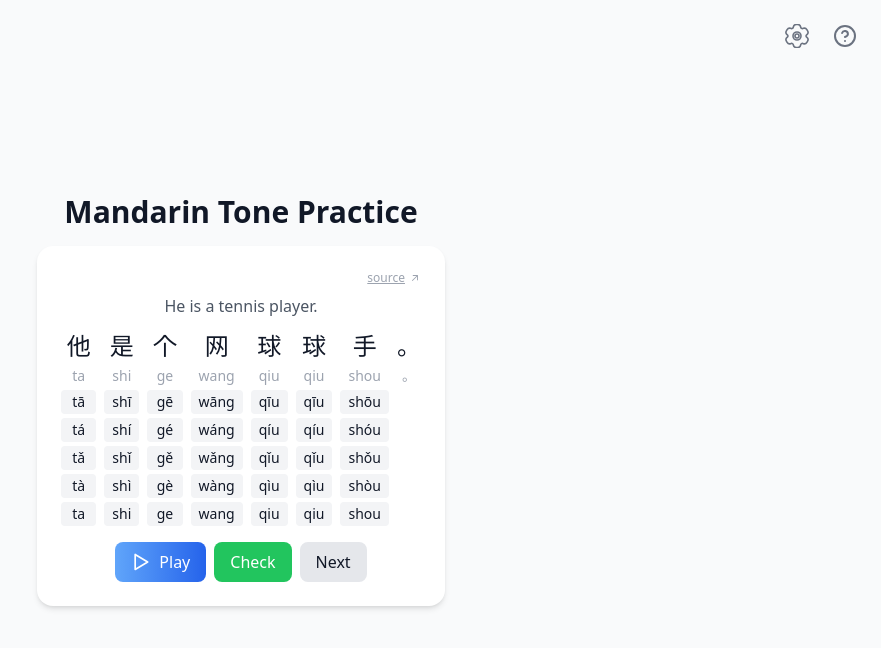
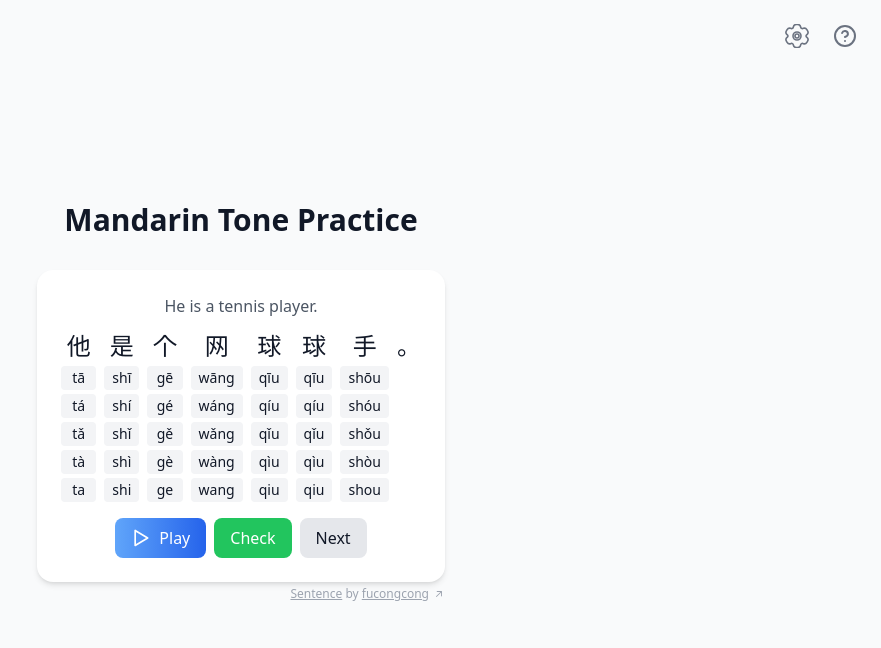
Before and after one commit to nestor98/mandarin_tones, a React (Vite) app in the folder mandarin-tone-practice/: page / in a window 1280 px wide. Shown: the top 648 px of the page, without its empty margins (399-1280 px from the left). Built offline with nearby package versions, Linux system fonts and the light colour scheme.

Commit message:
add: attribution

```diff
--- a/mandarin-tone-practice/src/components/AboutModal.jsx
+++ b/mandarin-tone-practice/src/components/AboutModal.jsx
@@ -15,7 +15,7 @@ return (
                 Practice mandarin tones in context. Inspired by the tone trainer in <a href="https://www.dong-chinese.com/learn/sounds/pinyin/toneTrainer" target="_blank" rel="noreferrer" className="text-blue-500 underline">Dong Chinese</a>, where I was missing some examples with full sentences.
             </p>
             <p className="text-sm text-gray-700 mt-3">
-                Sentence and translations are from the amazing <a href="https://tatoeba.org/" target="_blank" rel="noreferrer" className="text-blue-500 underline">Tatoeba Project</a>, licensed under{' '}
+                Sentences and translations are from the amazing <a href="https://tatoeba.org/" target="_blank" rel="noreferrer" className="text-blue-500 underline">Tatoeba Project</a>, licensed under{' '}
                 <a
                     href="https://creativecommons.org/licenses/by/2.0/fr/"
                     target="_blank"
@@ -36,8 +36,7 @@ return (
                 licenses.
             </p>
             <p className="text-xs text-gray-700 mt-3">
-                Audios were contributed by users <a href="https://tatoeba.org/es/user/profile/fucongcong" target="_blank" rel="noreferrer" className="text-blue-500 underline">fucongcong</a> and <a href="https://tatoeba.org/es/user/profile/GlossaMatik" target="_blank" rel="noreferrer" className="text-blue-500 underline">GlossaMatik</a>.
-                They don't have a license, so I am waiting for their permission to share it, for now, do not play the audios I guess :)
+                Audios are played directly from Tatoeba and were contributed by users <a href="https://tatoeba.org/es/user/profile/fucongcong" target="_blank" rel="noreferrer" className="text-blue-500 underline">fucongcong</a> and <a href="https://tatoeba.org/es/user/profile/GlossaMatik" target="_blank" rel="noreferrer" className="text-blue-500 underline">GlossaMatik</a>.
             </p>
             <p className="text-xs text-gray-500 mt-4">
                 Created for personal and educational use.
--- a/mandarin-tone-practice/src/components/TonePractice.jsx
+++ b/mandarin-tone-practice/src/components/TonePractice.jsx
@@ -2,7 +2,31 @@ import React, { useEffect, useState } from 'react';
 import ToneSelector from './ToneSelector';
 // import { ReactComponent as GearIcon } from '../assets/gear.svg';
 
-
+// -- source link:
+const SourceLink = ({ href, text, withArrow }) => (
+  <a
+    href={href}
+    target="_blank"
+    rel="noreferrer"
+    className="underline hover:text-gray-600 inline-flex items-center"
+  >
+    {text}
+    {withArrow && (
+      <svg
+          xmlns="http://www.w3.org/2000/svg"
+          viewBox="0 0 20 20"
+          fill="currentColor"
+          className="w-3 h-3 ml-1"
+        >
+          <path
+            fillRule="evenodd"
+            d="M5.22 14.78a.75.75 0 001.06 0l7.22-7.22v5.69a.75.75 0 001.5 0v-7.5a.75.75 0 00-.75-.75h-7.5a.75.75 0 000 1.5h5.69l-7.22 7.22a.75.75 0 000 1.06z"
+            clipRule="evenodd"
+          />
+        </svg>
+    )}
+  </a>
+);
 
 // ---------- Utils ----------
 function normalizeNonChinese(text) {
@@ -174,34 +198,15 @@ export default function TonePractice({ sentences, onUpdateStats, playbackSpeed }
   const tokens = tokenizeChinese(sentence.chinese);
 
   return (
-    <div className="bg-white dark:bg-gray-800 shadow-md rounded-2xl p-4 sm:p-6 text-center inline-block max-w-full lg:max-w-5xl transition-colors duration-300">
-      {/* Sentence url, very small to the right */}
-      <div className="text-xs text-gray-400 dark:text-gray-500 text-right mb-2">
-        <a
-          href={`https://tatoeba.org/eng/sentences/show/${sentence.id}`}
-          target="_blank"
-          rel="noreferrer"
-          className="underline hover:text-gray-600 inline-flex items-center"
-        >
-          source
-          <svg
-            xmlns="http://www.w3.org/2000/svg"
-            viewBox="0 0 20 20"
-            fill="currentColor"
-            className="w-3 h-3 ml-1"
-          >
-            <path
-              fillRule="evenodd"
-              d="M5.22 14.78a.75.75 0 001.06 0l7.22-7.22v5.69a.75.75 0 001.5 0v-7.5a.75.75 0 00-.75-.75h-7.5a.75.75 0 000 1.5h5.69l-7.22 7.22a.75.75 0 000 1.06z"
-              clipRule="evenodd"
-            />
-          </svg>
-        </a>
-      </div>
-      {/* English translation */}
+<div className="w-full flex flex-col items-center p-4">
+  {/* Make this wrapper relative so we can position attribution absolutely inside it */}
+  <div className="relative inline-block max-w-full lg:max-w-5xl">
+    <div className="bg-white dark:bg-gray-800 shadow-md rounded-2xl p-4 sm:p-6 text-center transition-colors duration-300">        {/* English translation */}
       <p className="text-gray-600 dark:text-gray-300 mb-3">{sentence.english}</p>
       {/* Sentence wrapper */}
       <div className="overflow-x-auto">
+
+
         <div
           className="inline-grid justify-start gap-x-2 gap-y-1 min-w-max"
           style={{ gridTemplateColumns: `repeat(${tokens.length}, auto)` }}
@@ -213,12 +218,13 @@ export default function TonePractice({ sentences, onUpdateStats, playbackSpeed }
             </div>
           ))}
 
+
           {/* Pinyin */}
-          {sentence.pinyin_no_tone.map((p, i) => (
+          {/* {sentence.pinyin_no_tone.map((p, i) => (
            <div key={`pinyin-${i}`} className="text-sm text-gray-400 dark:text-gray-500 text-center">
               {p}
             </div>
-          ))}
+          ))} */}
 
           {/* Tone selectors */}
           {tokens.map((tok, i) => {
@@ -283,6 +289,7 @@ export default function TonePractice({ sentences, onUpdateStats, playbackSpeed }
         </button>
       </div>
 
+
       {/* Score */}
       {checked && (
         <p className="mt-4 text-lg text-gray-800 dark:text-gray-100">
@@ -291,7 +298,25 @@ export default function TonePractice({ sentences, onUpdateStats, playbackSpeed }
         </p>
       )}
 
+    </div>
 
+    {/* Attribution positioned absolutely below right corner */}
+    <div className="absolute -bottom-5 right-0 text-xs text-gray-400 dark:text-gray-500">
+      <SourceLink
+        href={`https://tatoeba.org/eng/sentences/show/${sentence.id}`}
+        text="Sentence"
+        className="no-underline hover:text-gray-600 dark:hover:text-gray-300"
+      />
+      {' '}by{' '}
+      <SourceLink
+        href={`https://tatoeba.org/user/profile/${sentence.audio_user}`}
+        text={`${sentence.audio_user}`}
+        withArrow
+        className="ml-1 no-underline hover:text-gray-600 dark:hover:text-gray-300"
+      />
     </div>
+  </div>
+</div>
+
   );
 }
```
